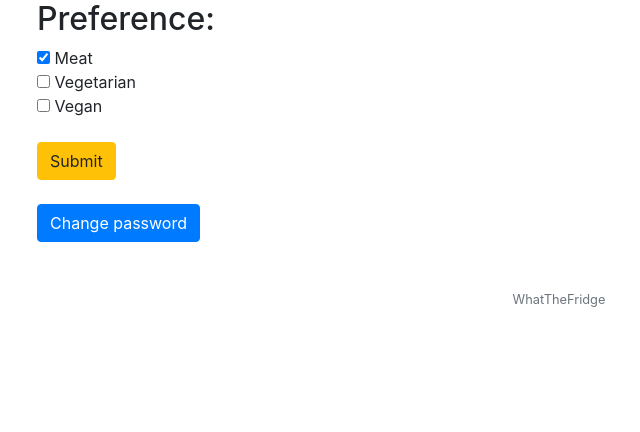
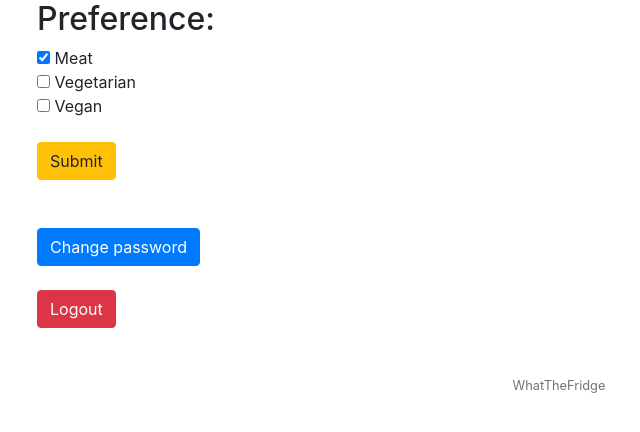
Before and after one commit to StijnMichiels00/WhatTheFridge, a Flask app: template templates/profile.html in a window 1280 px wide. Shown: the part 267-699 px from the top of the page, without its empty margins (81-721 px from the left). Run offline with Flask 2, Linux system fonts and the light colour scheme; the template is opened without the code that fills it, so the values that code supplies are empty; some libraries are stand-ins or nearby versions.

Commit message:
added changes

```diff
--- a/application.py
+++ b/application.py
@@ -99,15 +99,16 @@ def password():
 
         # Wachtwoord check
         if check_password_hash(code, password) == False:
-            return flash("Password incorrect")
+            flash("Password incorrect")
+            return render_template("password.html")
 
         # Veranderen wachtwoord in database
         else:
             db.execute("UPDATE users SET hash=:p WHERE id=:d", p=newpassword, d=session["user_id"])
-            return render_template("password.html")
+            return render_template("index.html")
 
     else:
-        return render_template("profile.html")
+        return render_template("password.html")
 
 @app.route("/login", methods=["GET", "POST"])
 def login():
--- a/templates/profile.html
+++ b/templates/profile.html
@@ -15,9 +15,12 @@
         <input type="checkbox" name="vegetarian" value="Vegetarian"> Vegetarian<br>
         <input type="checkbox" name="vegan" value="Vegan"> Vegan<br><br>
         <input class="btn btn-warning" type="submit" value="Submit">
-    </form><br>
+    </form><br><br>
 
-    <form action="/password" method="post">
-        <button class="btn btn-primary" type="submit">Change password</button>
+    <form action="/password" method="get">
+        <button class="btn btn-primary" type="submit">Change password</button><br><br>
+    </form>
+    <form action="/login" method="get">
+        <button class="btn btn-danger" type="submit">Logout</button>
     </form>
 {% endblock %}
```
